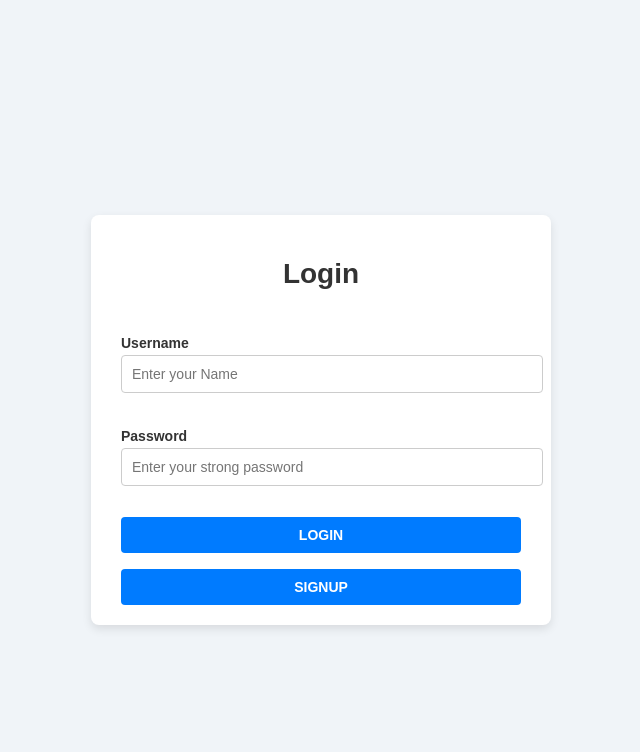
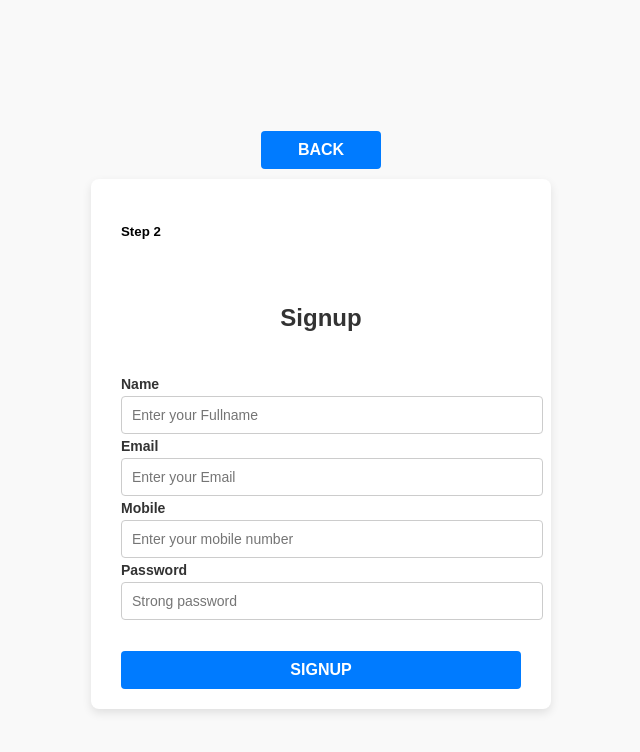
Before and after one commit to Sampannasapkota/Inventory-Management-System, a React (Vite) app in the folder Frontend/: page /signup in a window 1280 px wide. Before the commit this address led to /login. Shown: the top 752 px of the page, without its empty margins (319-959 px from the left). Built offline with nearby package versions, Linux system fonts and the light colour scheme; no server answers.

Commit message:
signup placement

```diff
--- a/Frontend/src/App.tsx
+++ b/Frontend/src/App.tsx
@@ -10,7 +10,6 @@ import NewOrganization from "./pages/loginandsignup/newOrganization";
 import Signup from "./pages/loginandsignup/signup";
 import AddProduct from "./pages/products/addProduct";
 
-
 const ProtectedRoutes = () => {
   const { token } = useAuth();
   console.log({ token });
@@ -21,12 +20,12 @@ function App() {
   return (
     <Routes>
       <Route path="/login" element={<Login />} />
+      <Route path="/signup" element={<Signup />} />
       <Route path="/" element={<ProtectedRoutes />}>
         <Route path="/" element={<Products />} />
         <Route path="/products" element={<Products />} />
         <Route path="/products/add" element={<AddProduct />} />
 
-        <Route path="/signup" element={<Signup />} />
         <Route path="/organization" element={<NewOrganization />} />
         <Route path="*" element={<p>Page not found!!!</p>} />
       </Route>
```
